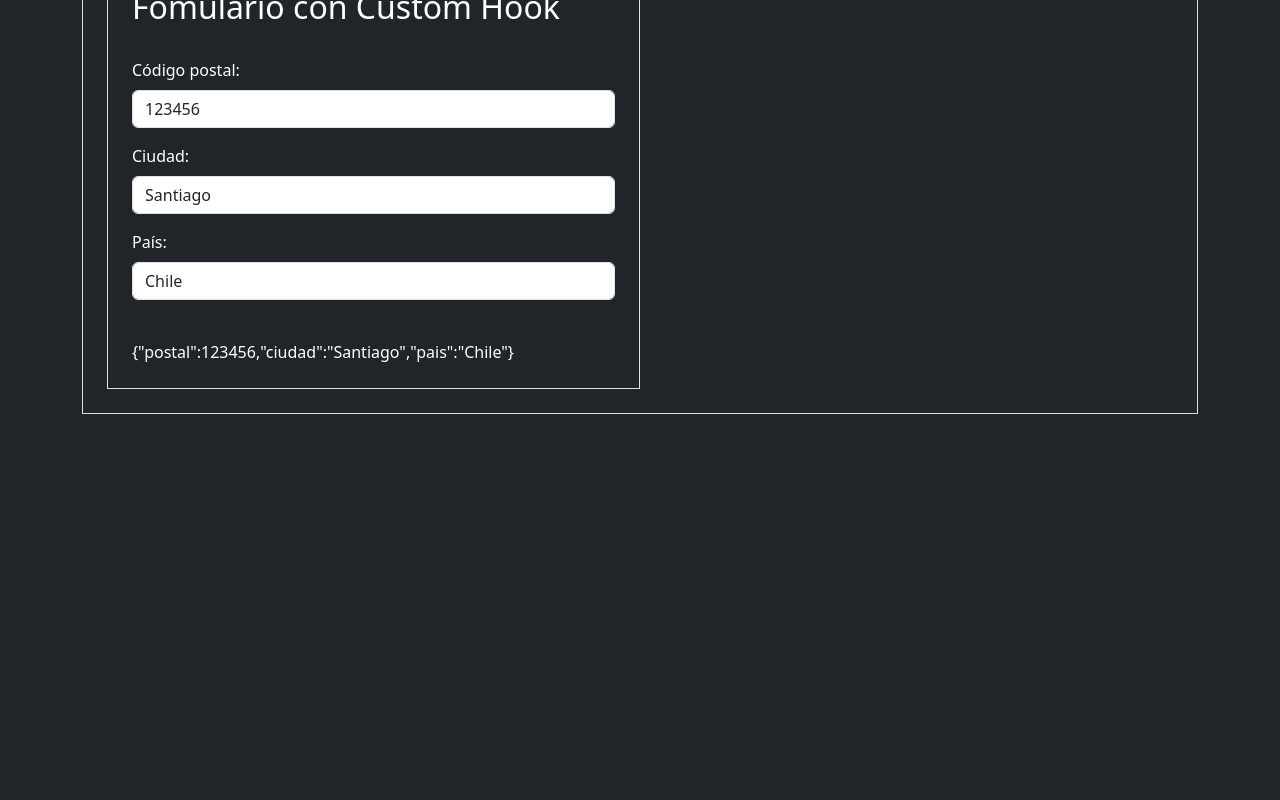
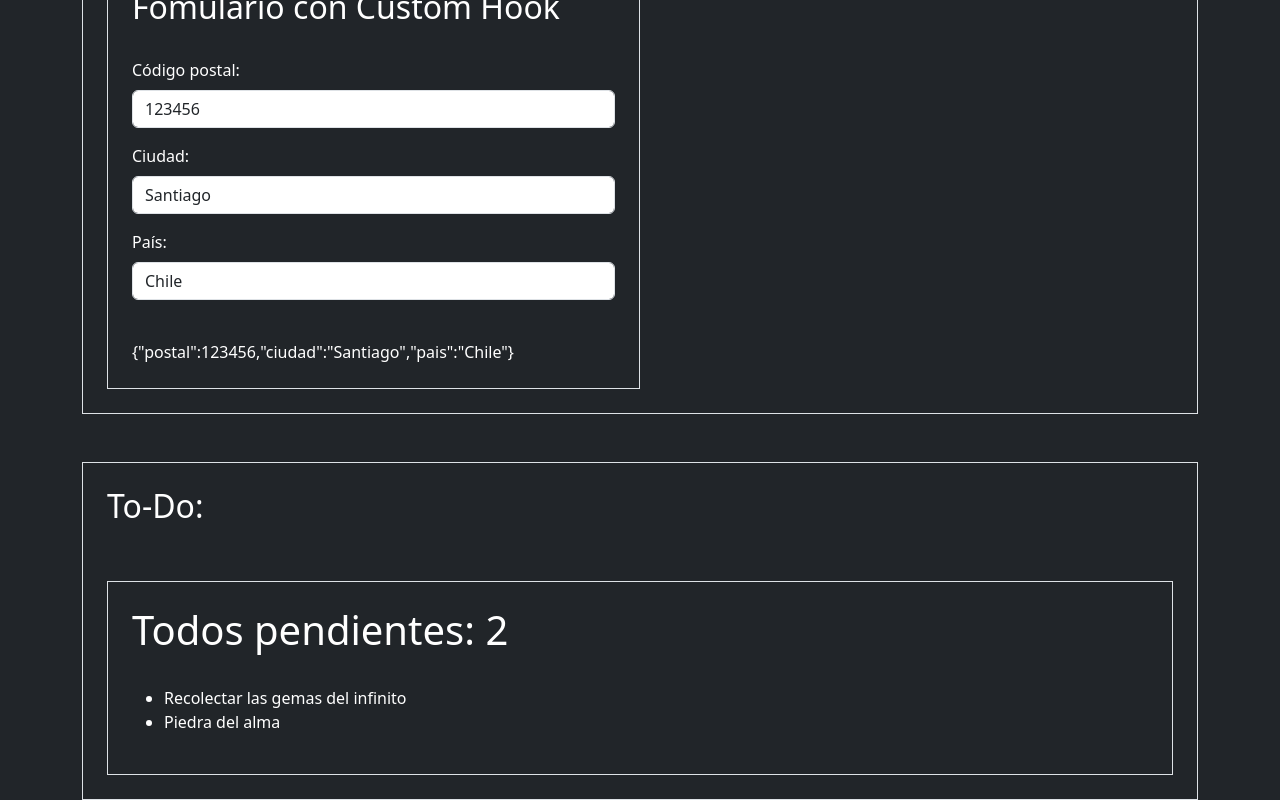
Before and after one commit to GuidoEspinoza/React-Typescript, a React (Vite) app: page / in a window 1280 px wide. Shown: the part 2426-3226 px from the top of the page. Before the commit the page ends 2840 px from the top, so only its background shows below. Built offline with nearby package versions, Linux system fonts and the light colour scheme.

Commit message:
todo y documentación fnal

```diff
--- a/src/App.tsx
+++ b/src/App.tsx
@@ -7,6 +7,7 @@
 
 import { Formulario } from "./components/Formulario";
 import { Formulario2 } from './components/Formulario2';
+import { Todo } from "./todo/Todo";
 
 function App() {
 
@@ -31,6 +32,10 @@
         <Formulario />
         <Formulario2 />
       </div>
+      <div className="d-flex flex-column border mt-5 p-4">
+        <h2>To-Do:</h2>
+        <Todo />
+      </div>
     </>
   )
 }
--- /dev/null
+++ b/src/todo/Todo.tsx
@@ -0,0 +1,16 @@
+import { Title } from "./components/Title"; // Importa el componente Title desde su ubicación
+import { TodoList } from "./components/TodoList"; // Importa el componente TodoList desde su ubicación
+import { TodoProvider } from "./context/TodoProvider"; // Importa el proveedor TodoProvider desde su ubicación
+
+// Componente funcional Todo
+export const Todo = () => {
+    return (
+        // Envuelve los componentes en el contexto proporcionado por TodoProvider
+        <TodoProvider>
+            <div className="d-flex flex-column justify-content-center mt-5 border p-4 row-gap-4">
+                <Title /> {/* Renderiza el componente Title */}
+                <TodoList /> {/* Renderiza el componente TodoList */}
+            </div>
+        </TodoProvider>
+    )
+}
--- /dev/null
+++ b/src/todo/components/Title.tsx
@@ -0,0 +1,12 @@
+import { useTodos } from "../hooks/useTodos"; // Importa el custom hook useTodos desde su ubicación
+
+// Componente funcional Title que muestra el número de Todos pendientes
+export const Title = () => {
+    const { pendingTodos } = useTodos(); // Utiliza el custom hook useTodos para obtener la cantidad de Todos pendientes
+
+    return (
+        <h1>
+            Todos pendientes: {pendingTodos} {/* Muestra el número de Todos pendientes */}
+        </h1>
+    );
+};
--- /dev/null
+++ b/src/todo/components/TodoItem.tsx
@@ -0,0 +1,23 @@
+import { Todo } from "../interfaces/interfaces"; // Importa la interfaz Todo desde su ubicación
+import { useTodos } from "../hooks/useTodos"; // Importa el custom hook useTodos desde su ubicación
+
+// Propiedades esperadas por el componente TodoItem
+interface TodoItemsProps {
+    todo: Todo; // Todo individual que se mostrará en este componente
+}
+
+// Componente funcional TodoItem que muestra un solo Todo
+export const TodoItem = ({ todo }: TodoItemsProps) => {
+    const { toggleTodo } = useTodos(); // Utiliza el custom hook useTodos para obtener la función toggleTodo
+
+    return (
+        <li
+            style={{
+                cursor: 'pointer', // Cambia el cursor a pointer para indicar que es clickable
+                textDecoration: todo.completed ? 'line-through' : '' // Aplica una línea tachada si el Todo está completado
+            }}
+            onDoubleClick={() => toggleTodo(todo.id)}> {/* Maneja el doble clic para cambiar el estado completado del Todo */}
+            {todo.desc} {/* Muestra la descripción del Todo */}
+        </li>
+    );
+};
--- /dev/null
+++ b/src/todo/components/TodoList.tsx
@@ -0,0 +1,15 @@
+import { useTodos } from "../hooks/useTodos"; // Importa el custom hook useTodos desde su ubicación
+import { TodoItem } from "./TodoItem"; // Importa el componente TodoItem desde su ubicación
+
+// Componente funcional TodoList que muestra una lista de Todos
+export const TodoList = () => {
+    const { todos } = useTodos(); // Utiliza el custom hook useTodos para obtener la lista de Todos y su lógica asociada
+
+    return (
+        <ul> {/* Renderiza una lista no ordenada */}
+            {
+                todos.map(todo => <TodoItem key={todo.id} todo={todo} />) // Mapea cada Todo en la lista y renderiza un componente TodoItem para cada uno
+            }
+        </ul>
+    );
+};
--- /dev/null
+++ b/src/todo/context/TodoContext.tsx
@@ -0,0 +1,11 @@
+import { createContext } from "react"; // Importa la función createContext desde react
+import { TodoState } from "../interfaces/interfaces"; // Importa la interfaz TodoState desde su ubicación
+
+// Definición de las propiedades esperadas en el contexto TodoContext
+export type TodoContextProps = {
+    todoState: TodoState,         // Estado global de los Todos
+    toggleTodo: (id: string) => void // Función para cambiar el estado completado de un Todo específico
+};
+
+// Crea y exporta el contexto TodoContext utilizando createContext
+export const TodoContext = createContext<TodoContextProps>({} as TodoContextProps);
--- /dev/null
+++ b/src/todo/context/TodoProvider.tsx
@@ -0,0 +1,49 @@
+import { useReducer } from "react"; // Importa el hook useReducer desde react
+import { TodoState } from "../interfaces/interfaces"; // Importa la interfaz TodoState desde su ubicación
+import { TodoContext } from "./TodoContext"; // Importa el contexto TodoContext desde su ubicación
+import { todoReducer } from "./todoReducer"; // Importa el reducer todoReducer desde su ubicación
+
+// Estado inicial para el contexto TodoProvider
+const INITIAL_STATE: TodoState = {
+    todoCount: 2,
+    todos: [
+        {
+            id: '1',
+            desc: 'Recolectar las gemas del infinito',
+            completed: false
+        },
+        {
+            id: '2',
+            desc: 'Piedra del alma',
+            completed: false
+        }
+    ],
+    completed: 0,
+    pending: 2
+};
+
+// Propiedades esperadas por TodoProvider
+interface Props {
+    children: JSX.Element | JSX.Element[]; // Componentes hijos del provider
+}
+
+// Componente TodoProvider que provee el contexto y el estado de los Todos
+export const TodoProvider = ({ children }: Props) => {
+    // Utiliza useReducer para manejar el estado de los Todos mediante todoReducer y el estado inicial INITIAL_STATE
+    const [todoState, dispatch] = useReducer(todoReducer, INITIAL_STATE);
+
+    // Función para cambiar el estado completado de un Todo específico
+    const toggleTodo = (id: string) => {
+        dispatch({ type: 'toggleTodo', payload: { id } }); // Dispara la acción toggleTodo con el id del Todo
+    };
+
+    // Retorna el proveedor TodoContext.Provider que envuelve a los componentes hijos con el estado y funciones necesarias
+    return (
+        <TodoContext.Provider value={{
+            todoState, // Estado global de los Todos
+            toggleTodo // Función para cambiar el estado completado de un Todo
+        }}>
+            {children} {/* Renderiza los componentes hijos dentro del proveedor */}
+        </TodoContext.Provider>
+    );
+};
--- /dev/null
+++ b/src/todo/context/todoReducer.ts
@@ -0,0 +1,36 @@
+import { Todo, TodoState } from "../interfaces/interfaces"; // Importa las interfaces Todo y TodoState desde su ubicación
+
+// Definición de los tipos de acciones que el reducer puede manejar
+type TodoAction =
+    | { type: 'addTodo', payload: Todo } // Acción para agregar un Todo
+    | { type: 'toggleTodo', payload: { id: string } } // Acción para cambiar el estado completado de un Todo
+
+// Reducer para manejar el estado de los Todos
+export const todoReducer = (state: TodoState, action: TodoAction): TodoState => {
+    switch (action.type) {
+        case 'addTodo':
+            // Agrega un nuevo Todo al estado existente
+            return {
+                ...state,
+                todos: [...state.todos, action.payload] // Añade el nuevo Todo al final del array de todos
+            };
+
+        case 'toggleTodo':
+            // Cambia el estado completado de un Todo específico
+            return {
+                ...state,
+                todos: state.todos.map(todo => {
+                    if (todo.id === action.payload.id) {
+                        return {
+                            ...todo,
+                            completed: !todo.completed // Cambia el estado completado del Todo
+                        };
+                    }
+                    return todo;
+                })
+            };
+
+        default:
+            return state; // Retorna el estado sin modificar si la acción no es reconocida
+    }
+};
--- /dev/null
+++ b/src/todo/hooks/useTodos.ts
@@ -0,0 +1,15 @@
+import { useContext } from "react"; // Importa el hook useContext desde react
+import { TodoContext } from "../context/TodoContext"; // Importa el contexto TodoContext desde su ubicación
+
+// Custom hook useTodos para gestionar la lógica relacionada con los Todos
+export const useTodos = () => {
+    // Obtiene el estado y las funciones del contexto TodoContext mediante el hook useContext
+    const { todoState, toggleTodo } = useContext(TodoContext);
+    const { todos } = todoState; // Extrae la lista de Todos del estado todoState
+
+    return {
+        todos: todos, // Retorna la lista completa de Todos
+        pendingTodos: todos.filter(todo => !todo.completed).length, // Calcula la cantidad de Todos pendientes
+        toggleTodo // Retorna la función toggleTodo para cambiar el estado de un Todo
+    };
+};
--- /dev/null
+++ b/src/todo/interfaces/interfaces.ts
@@ -0,0 +1,14 @@
+// Definición de la interfaz Todo que describe la estructura de un elemento Todo
+export interface Todo {
+    id: string,          // Identificador único del Todo
+    desc: string,        // Descripción del Todo
+    completed: boolean   // Estado de completitud del Todo (true si está completado, false si no)
+}
+
+// Definición de la interfaz TodoState que describe el estado de los Todos
+export interface TodoState {
+    todoCount: number,   // Número total de Todos
+    todos: Todo[],       // Lista de Todos
+    completed: number,   // Cantidad de Todos completados
+    pending: number      // Cantidad de Todos pendientes
+}
```
Also changed, not shown: tsconfig.app.json (+8 -4 lines).
